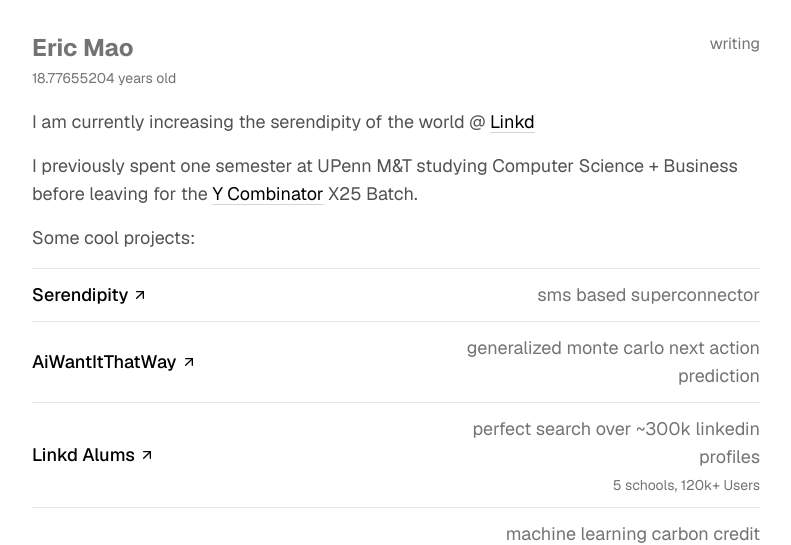
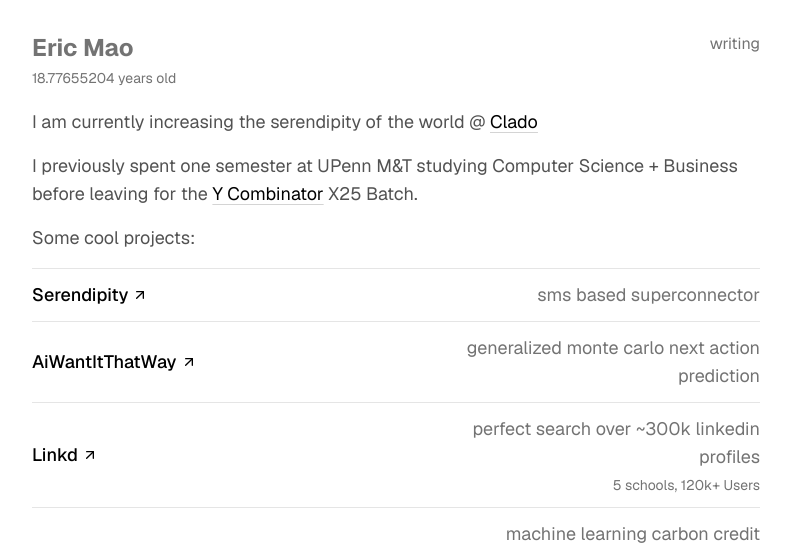
Before and after one commit to Eric-Mao06/personal-website, a Next.js app: page / in a window 1280 px wide. Shown: the top 545 px of the page, without its empty margins (244-1035 px from the left). Built offline with nearby package versions, Linux system fonts and the light colour scheme.

Commit message:
updated linkd -> clado

```diff
--- a/src/app/page.tsx
+++ b/src/app/page.tsx
@@ -35,7 +35,7 @@
         </div>
         <div className="pt-1">
           <p>
-            I am currently increasing the serendipity of the world @ <Link href="https://linkd.inc" className="link">Linkd</Link>
+            I am currently increasing the serendipity of the world @ <Link href="https://clado.ai" className="link">Clado</Link>
           </p>
         </div>
         <div className="pt-4">
@@ -67,7 +67,7 @@
 
           <Link href="https://berkeley.uselinkd.com" target="_blank" rel="noopener noreferrer" className="block">
             <div className="flex justify-between py-3 border-t border-neutral-200 hover:bg-neutral-50 transition-colors">
-              <div className="font-medium text-black flex items-center whitespace-nowrap mr-4">Linkd Alums <ArrowUpRight className="ml-1" size={16} /></div>
+              <div className="font-medium text-black flex items-center whitespace-nowrap mr-4">Linkd <ArrowUpRight className="ml-1" size={16} /></div>
               <div className="max-w-xs text-right">
                 <p>perfect search over ~300k linkedin profiles</p>
                 <p className="text-sm text-neutral-500 mt-1 text-right">5 schools, 120k+ Users</p>
```
